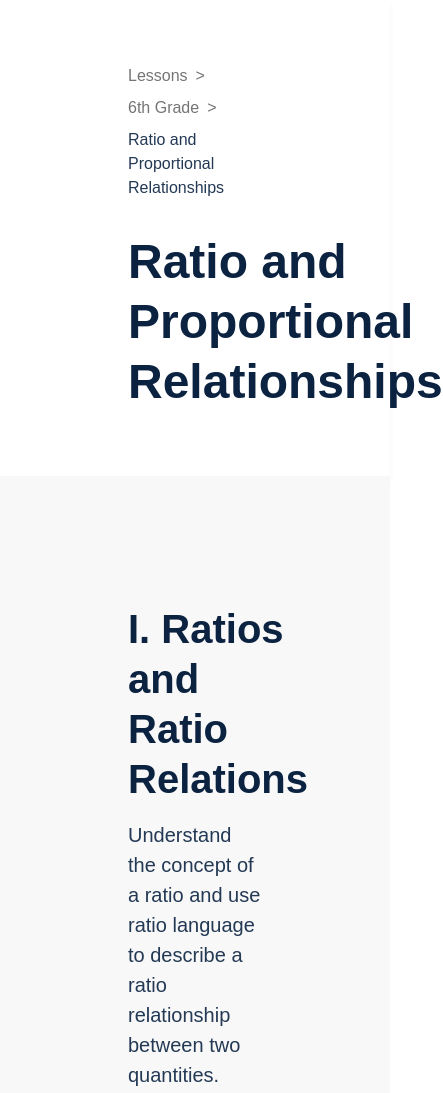
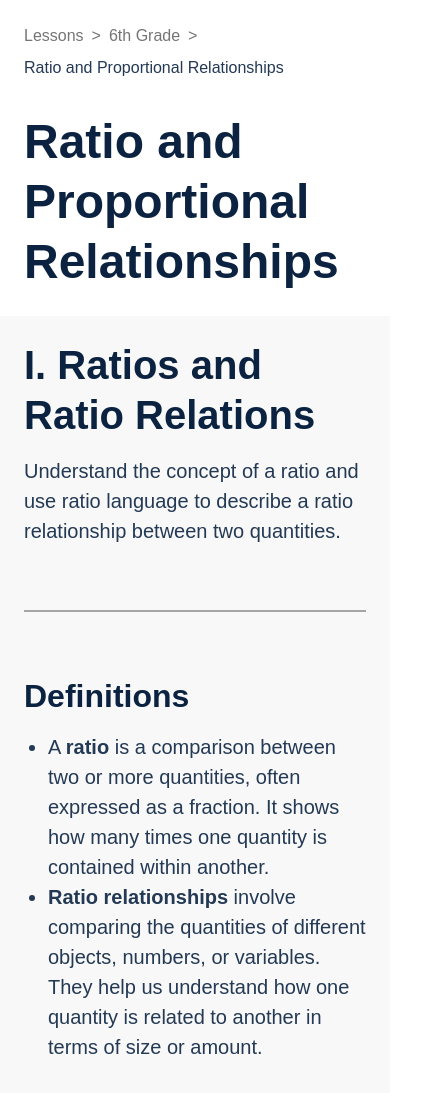
Before and after one commit to cadypridgeon/leap-2023, a plain HTML site: page pages/lessonTemplate.html in a window 390 px wide. Shown: the top 1093 px of the page, 443 px wide, since content can reach past the window. Drawn offline with Linux system fonts and the light colour scheme; a web font is replaced by a local one.

Commit message:
Updated styling for mobile

```diff
--- a/styles/grades.css
+++ b/styles/grades.css
@@ -47,7 +47,7 @@ main {
     box-shadow: none;
 }
 
-@media screen and (max-width: 576px) {
+@media screen and (max-width: 600px) {
 
     header {
         padding: 24px;
--- a/styles/lessonTemplate.css
+++ b/styles/lessonTemplate.css
@@ -96,3 +96,15 @@ main {
     cursor: pointer;
     background-color: #A33E09;
 }
+
+@media screen and (max-width: 600px) {
+
+    header {
+        padding: 24px;
+    }
+
+    main {
+        padding: 24px;
+    }
+
+}
--- a/styles/lessons.css
+++ b/styles/lessons.css
@@ -58,7 +58,7 @@ main {
     box-shadow: none;
 }
 
-@media screen and (max-width: 576px) {
+@media screen and (max-width: 600px) {
 
     header {
         padding: 24px;
```
